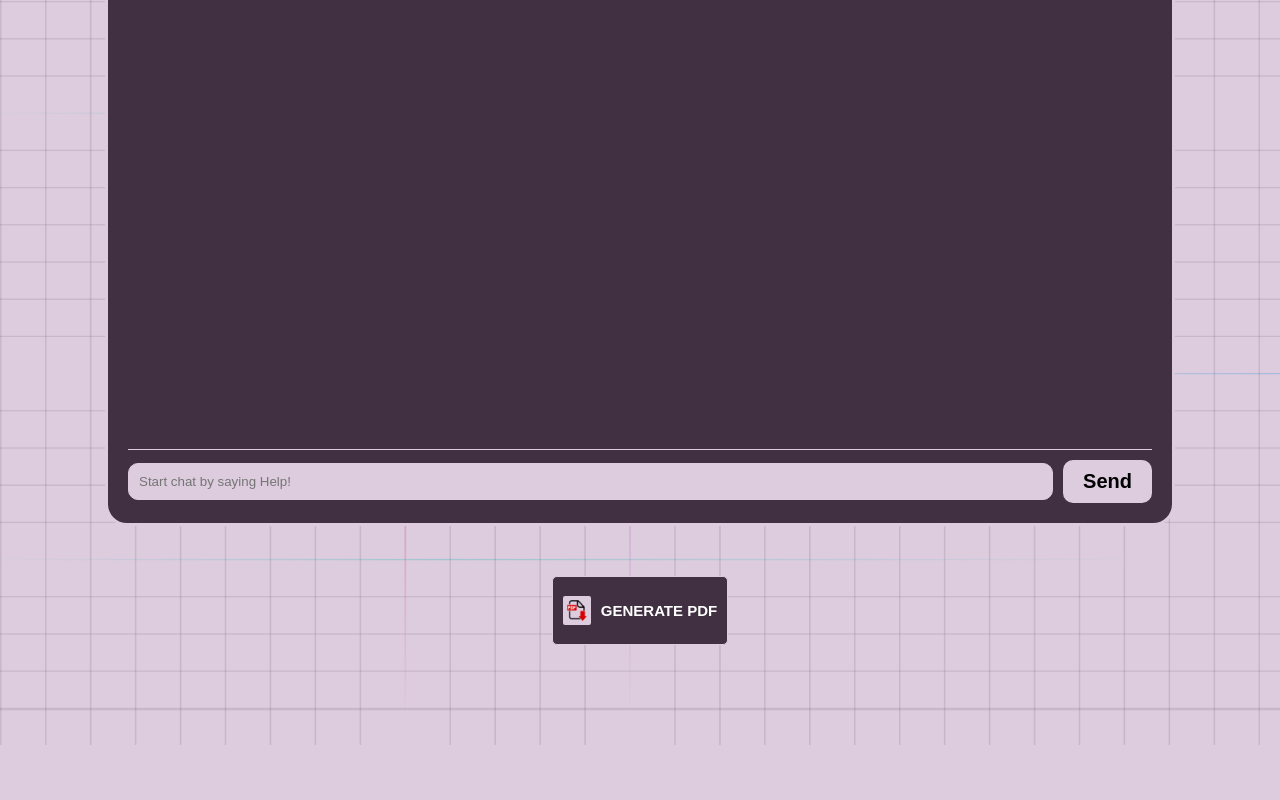
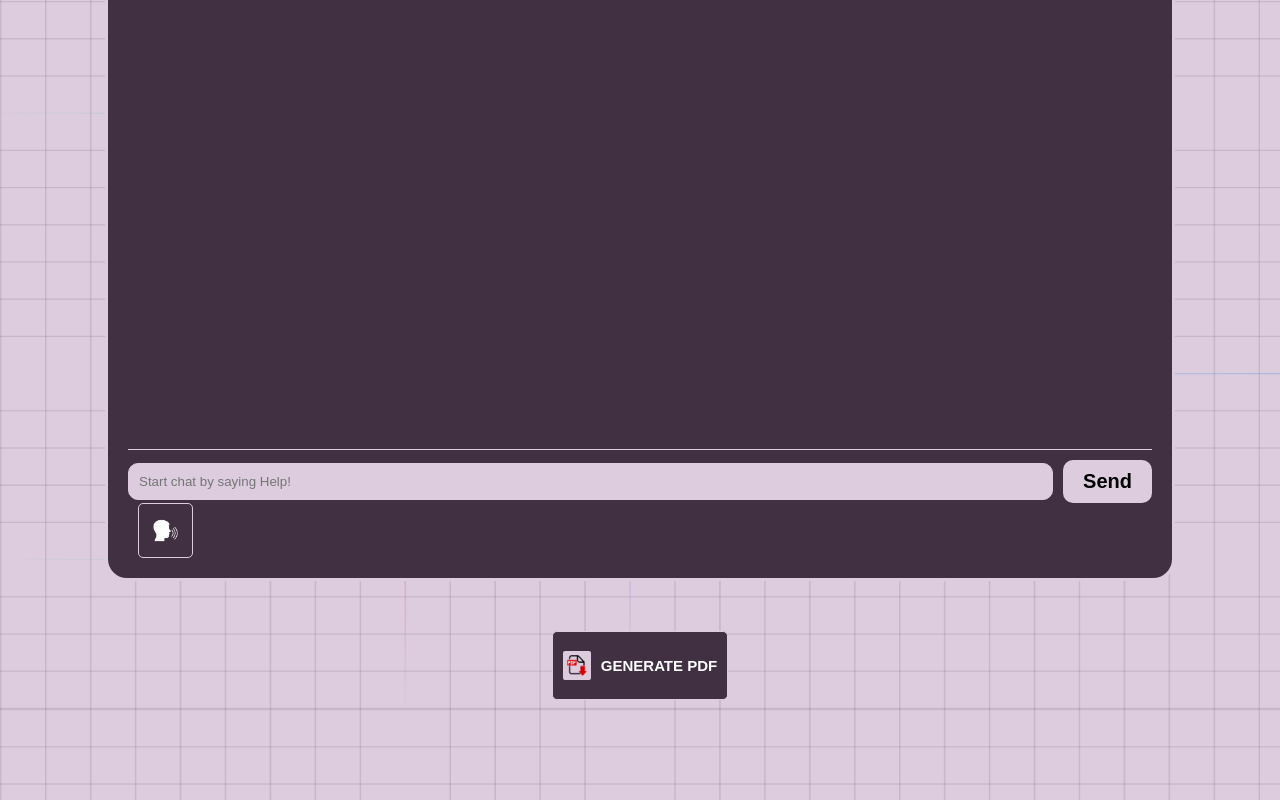
Before and after one commit to ManasJhaMJ/codesangam, a plain HTML site: page justicegpt/pages/business-law.html in a window 1280 px wide. Shown: the part 1451-2251 px from the top of the page. Before the commit the page ends 2196 px from the top, so only its background shows below. Drawn offline with nearby package versions, Linux system fonts and the light colour scheme; a web font is replaced by a local one.

Commit message:
update html

```diff
--- a/justicegpt/pages/business-law.html
+++ b/justicegpt/pages/business-law.html
@@ -77,6 +77,7 @@
                         required />
                     <button class="send" type="submit">Send</button>
                 </form>
+                <button id="speak-button"><img src="../images/speak.png" alt="speakButton"></button>
             </div>
         </div>
     </section>
@@ -99,7 +100,7 @@
             document.getElementsByClassName("input").classList.add("disabled");
         });
 
-
+        // speech-to-text
         if ('SpeechRecognition' in window || 'webkitSpeechRecognition' in window) {
             const SpeechRecognition = window.SpeechRecognition || window.webkitSpeechRecognition;
             const recognition = new SpeechRecognition();
```
